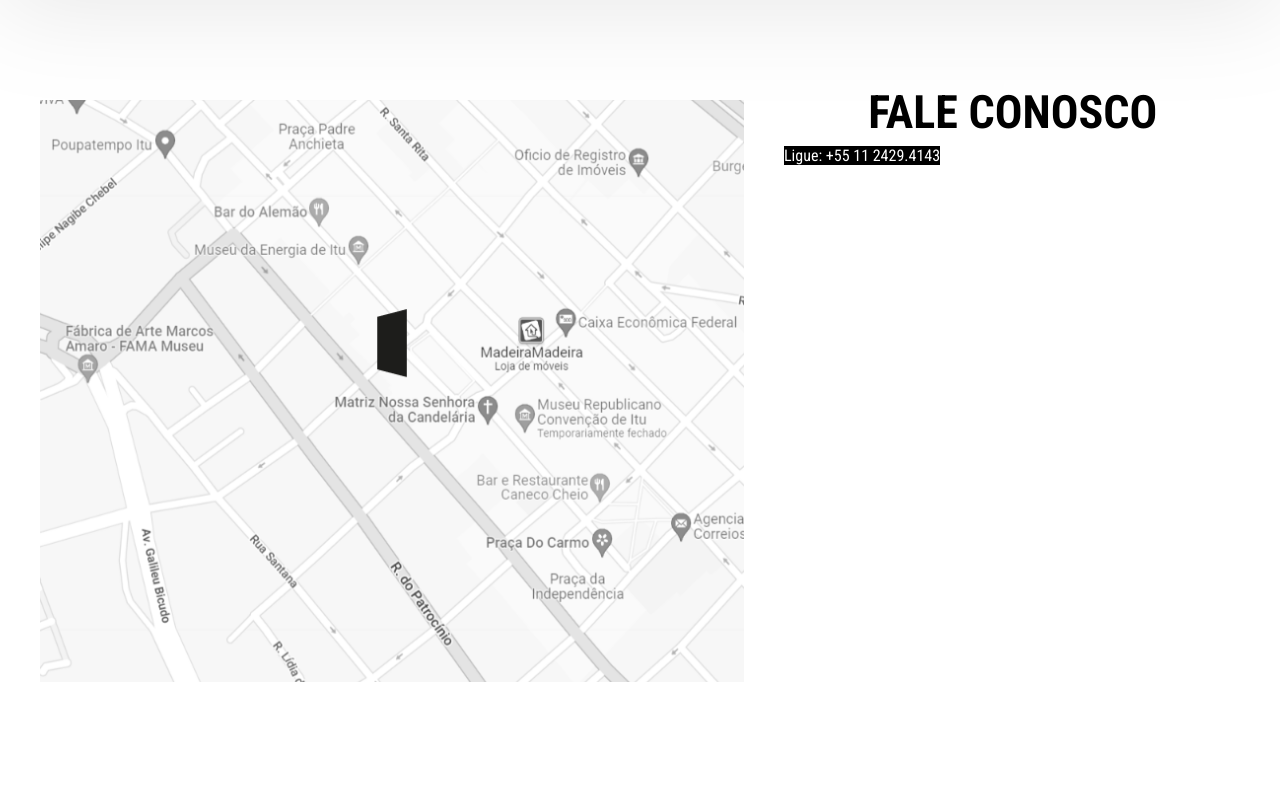
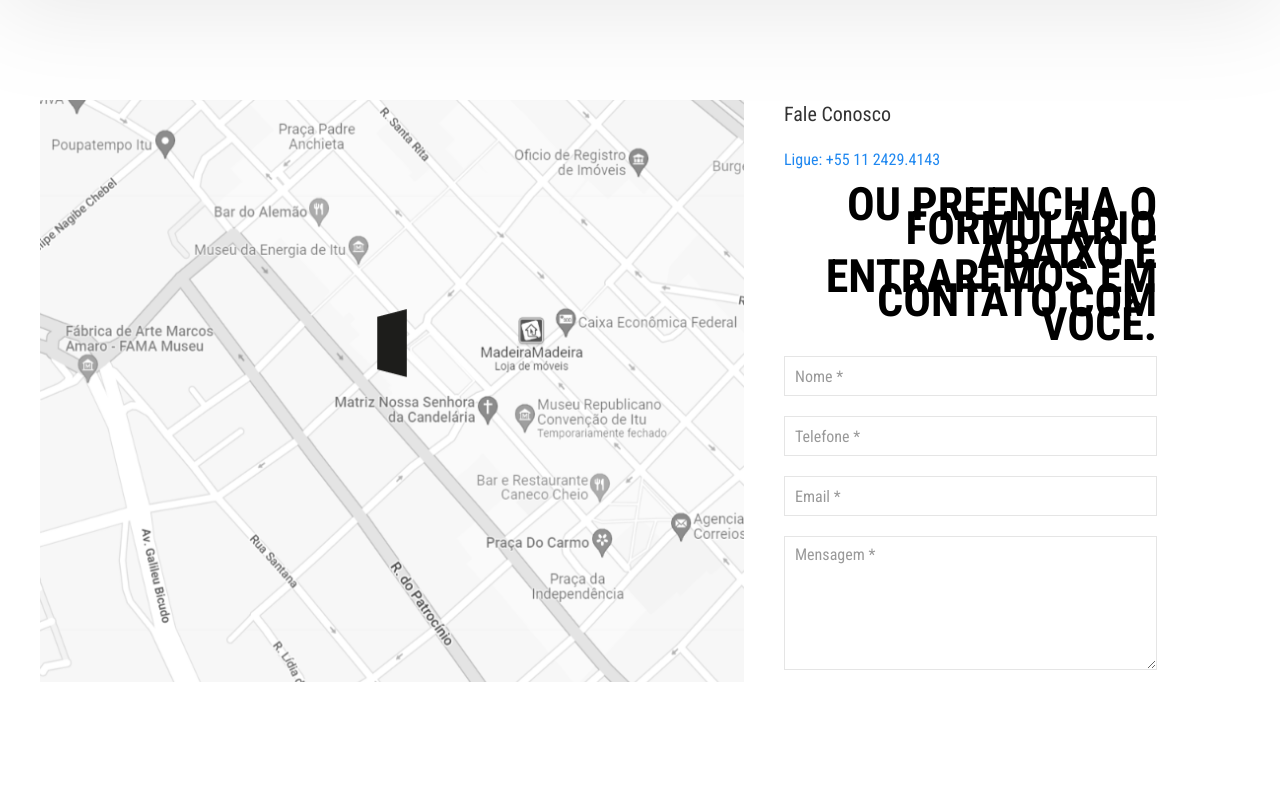
Before and after one commit to IgorConstant/sala03arq, a CodeIgniter app: page /sala03arq/index.php/site/contato in a window 1280 px wide. Shown: the part 100-890 px from the top of the page. Before the commit the page ends 782 px from the top, so only its background shows below. Run offline with CodeIgniter, Linux system fonts and the light colour scheme; some libraries are stand-ins or nearby versions.

Commit message:
Página de Contato

```diff
--- a/application/views/web/a-sala03.php
+++ b/application/views/web/a-sala03.php
@@ -3,7 +3,7 @@
         <div class="uk-grid-collapse" uk-grid>
             <div class="uk-width-1-3@m uk-flex uk-flex-center uk-flex uk-flex-middle">
                 <div>
-                    <div class="content">
+                    <div class="content" data-aos="fade-right" data-aos-duration="3000">
                         <h2>A Sala 03</h2>
                         <p>Criado em 2014, SALA03 é a consolidação de profissionais que trabalham juntos há mais de dez anos. O escritório surgiu com o objetivo de oferecer a cada cliente um serviço completo, centralizando num único lugar e equipe a criação de projeto arquitetônico, interiores e a administração da obra.</p>
                         <p>A fusão do projeto arquitetônico à natureza! O estilo SALA03 é contemporâneo, onde “menos é mais”, simplicidade em voga e o uso inteligente de materiais. Prezamos pela privacidade de quem vai ocupar esses lares, fluidez aos ambientes e, acima de tudo, projetos para pessoas.</p>
--- a/application/views/web/contato.php
+++ b/application/views/web/contato.php
@@ -8,10 +8,33 @@
       </div>
       <div class="uk-width-1-3@m">
         <div>
-          <div class="content">
-            <p>Fale Conosco</p>
-            <a class="btnTel" href="tel:">Ligue: +55 11 2429.4143</a>
+          <div class="content" data-aos="fade-down" data-aos-duration="3000">
+            <h4>Fale Conosco</h4>
+            <div class="blockTel"><a href=""><span>Ligue: +55 11</span> 2429.4143</a></div>
+            <p>Ou preencha o formulário abaixo e <br> entraremos em contato com você.</p>
           </div>
+          <form action="" method="POST">
+            <div class="uk-margin">
+              <div class="uk-form-controls">
+                <input class="uk-input" id="inputNome" type="text" name="nomeCliente" placeholder="Nome *" required>
+              </div>
+            </div>
+            <div class="uk-margin">
+              <div class="uk-form-controls">
+                <input class="uk-input" id="inputTelefone" type="text" name="emailCliente" placeholder="Telefone *" required>
+              </div>
+            </div>
+            <div class="uk-margin">
+              <div class="uk-form-controls">
+                <input class="uk-input" id="inputMail" type="email" name="emailCliente" placeholder="Email *" required>
+              </div>
+            </div>
+            <div class="uk-margin">
+              <div class="uk-form-controls">
+                <textarea class="uk-textarea" id="inputMensagem" name="mensagemCliente" rows="5" placeholder="Mensagem *" required></textarea>
+              </div>
+            </div>
+          </form>
         </div>
       </div>
     </div>
--- a/application/views/web/layout/header.php
+++ b/application/views/web/layout/header.php
@@ -8,6 +8,9 @@
     <meta name="keywords" content="Arquitetura, Interiores, Design de Interiores, Itu, São Paulo, Brasil">
     <meta name="description" content="O estilo SALA 03 é contemporâneo, onde “menos é mais”, simplicidade em voga e o uso inteligente de materiais.">
     <meta name="author" content="Igor Henrique Constant">
+
+    <!-- AOS -->
+    <link href="https://unpkg.com/aos@2.3.1/dist/aos.css" rel="stylesheet">
 
     <!-- Favicon -->
     <link rel="shortcut icon" href="<?php echo base_url("assets/site/images/favicon-sala03.png") ?>" type="image/x-icon">
@@ -47,7 +50,6 @@
 
             <button class="uk-offcanvas-close" type="button" uk-close></button>
             <ul class="uk-nav uk-nav-primary">
-                <li><a href="home">Home</a></li>
                 <li><a href="a-sala03">A Sala 03</a></li>
                 <li><a href="#">Projetos</a></li>
                 <li><a href="contato">Contato</a></li>
@@ -64,4 +66,9 @@
     <!-- JS -->
     <script src="<?php echo base_url('assets/site/js/main.js') ?>"></script>
     <script src="https://ajax.googleapis.com/ajax/libs/jquery/3.6.0/jquery.min.js"></script>
+    <script src="https://unpkg.com/aos@2.3.1/dist/aos.js"></script>
+
+    <script>
+        AOS.init();
+    </script>
 </body>
```
Also changed, not shown: application/views/login/viewLogin.php (+29 -27 lines), application/controllers/Portfolio.php (added), application/models/Portfolio_model.php (added).
